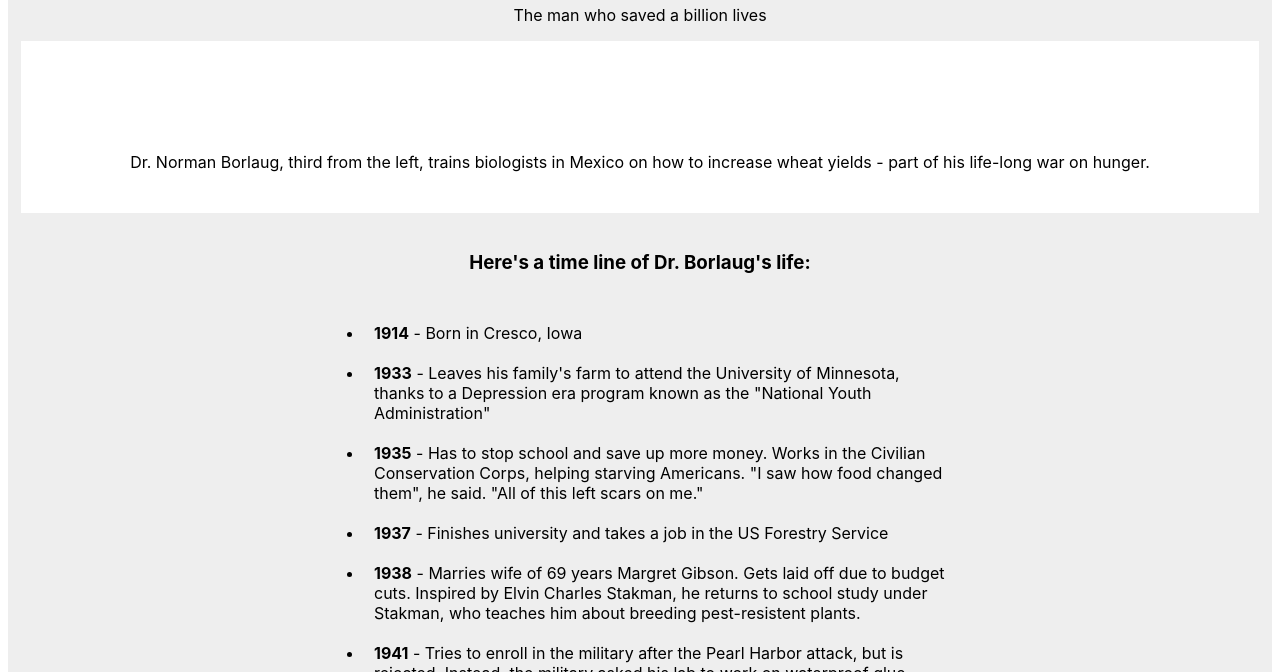
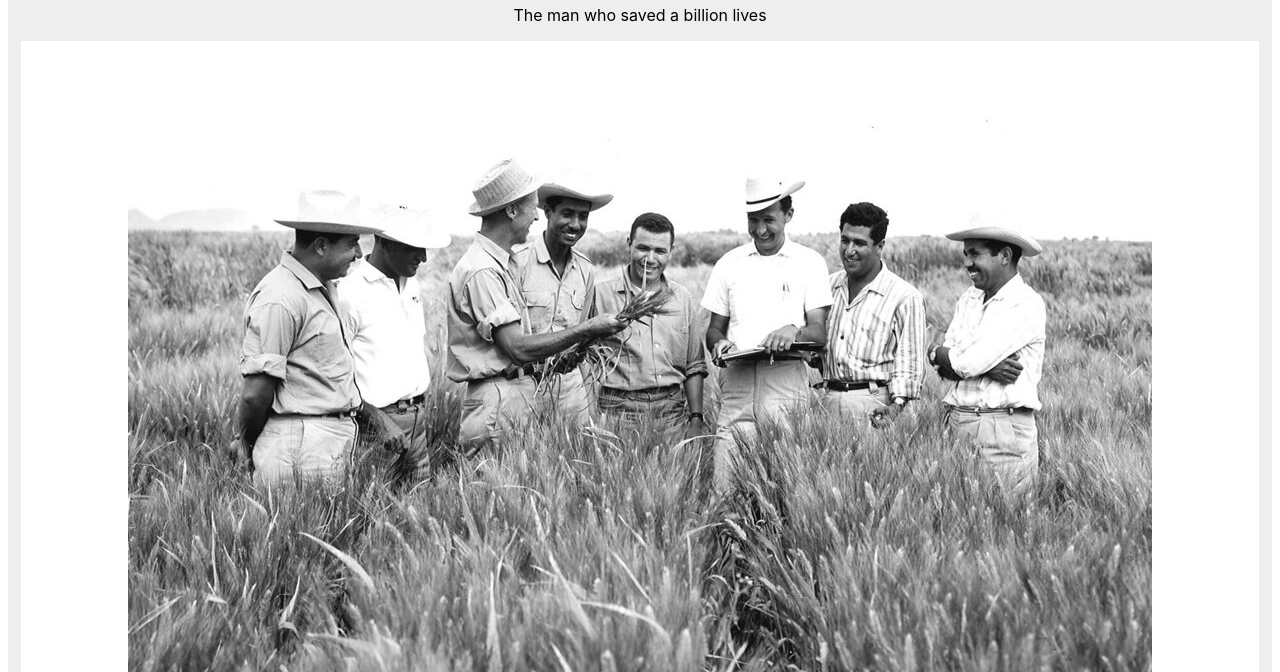
Before and after one commit to Abdullahimuridi/tribute-page, a plain HTML site: page index.html in a window 1280 px wide. Shown: the part 128-800 px from the top of the page. Drawn offline with Linux system fonts and the light colour scheme; the site is published under a folder, as on GitHub Pages, so addresses that start at the root find nothing.

Commit message:
Update index.html

```diff
--- a/index.html
+++ b/index.html
@@ -16,7 +16,7 @@
 
     <div id="img-div">
       <figure>
-        <img id="image" src="/img/tribute-page-main-image.jpeg" alt="">
+        <img id="image" src="img/tribute-page-main-image.jpeg" alt="">
         <br>
         <figcaption id="img-caption">
           Dr. Norman Borlaug, third from the left, trains biologists in Mexico on how to increase
```
